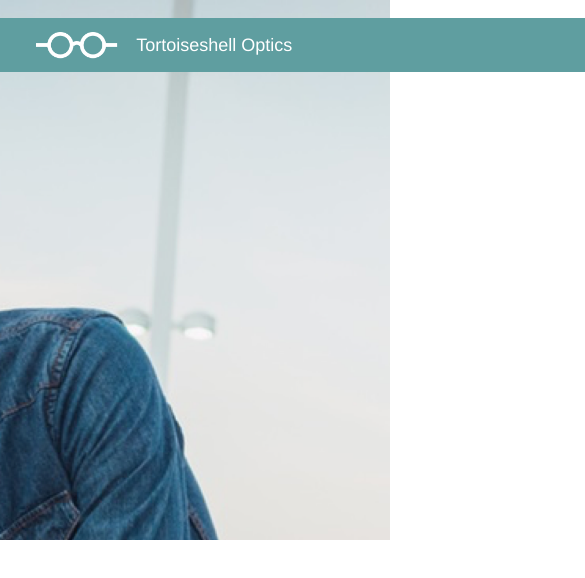
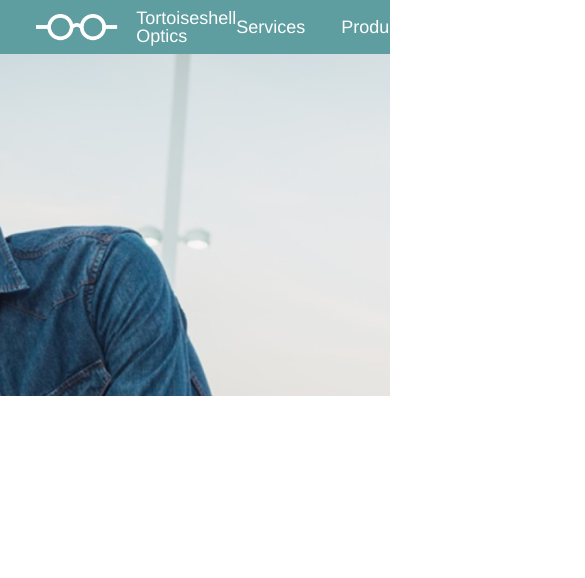
Before and after one commit to 1AICHA/Tortoiseshell-Optics, a plain HTML site: page index.html in a window 390 px wide. Shown: the top 578 px of the page, 585 px wide, since content can reach past the window. Drawn offline with Linux system fonts and the light colour scheme.

Commit message:
Added resp design tablet navigation bar

```diff
--- a/resources/css/style.css
+++ b/resources/css/style.css
@@ -31,6 +31,22 @@ html {
   font-size: 1rem;
 }
 
+@media only screen and (max-width: 1024px) {
+  .container {
+    width: 100%;
+  }
+
+  .banner {
+    height: 22rem;
+  }
+
+  .bar {
+    top: 0rem;
+  }
+
+
+}
+
 .company {
   display: flex;
   align-items: center;
```
